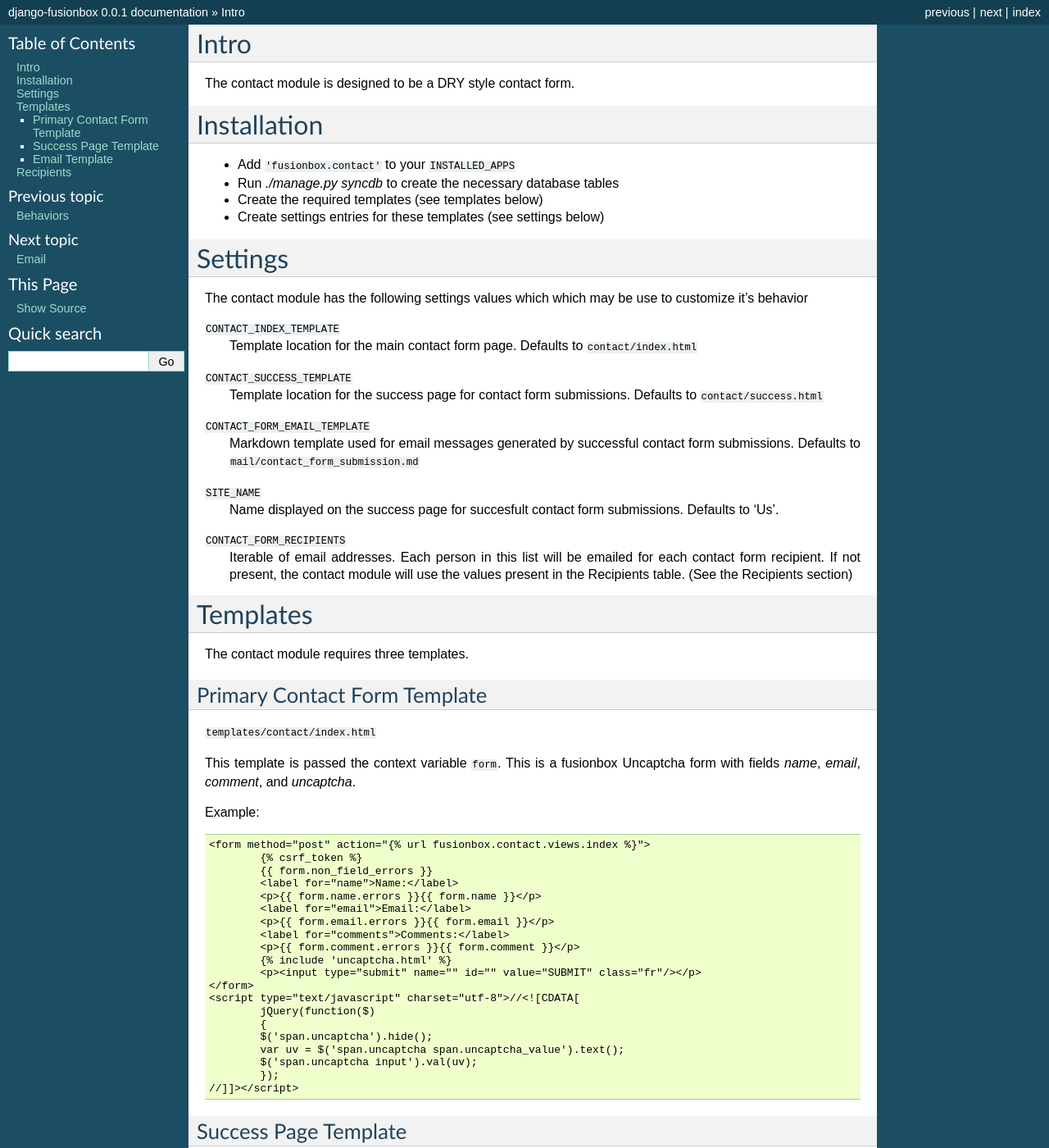
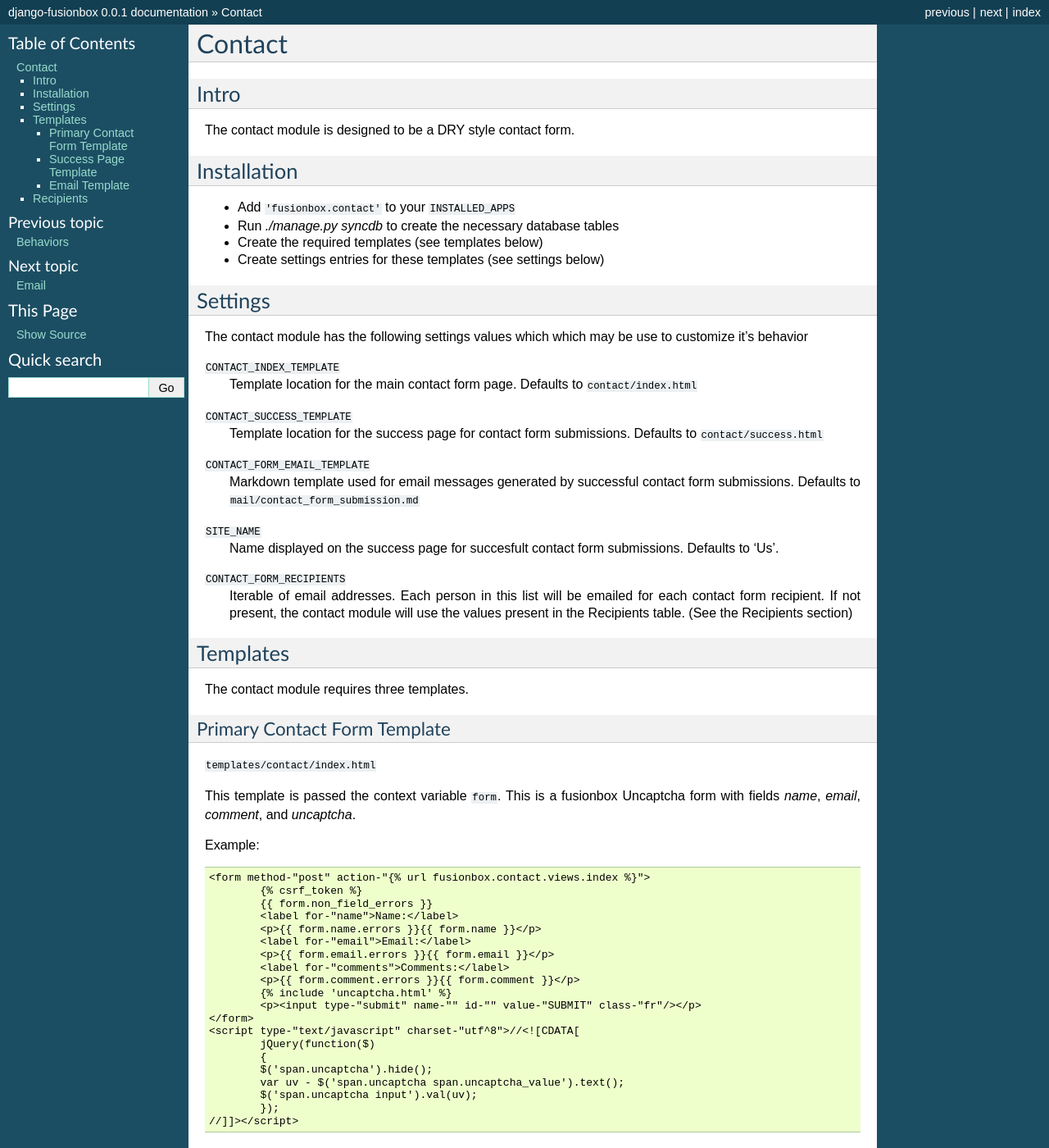
Before and after one commit to fusionbox/django-argonauts, a Sphinx documentation site: the page built from doc/contact.rst, in a window 1280 px wide and 1400 px high. Shown: the whole window at 82% size. Built offline with Sphinx 7.4.7, drawn with Linux system fonts in a browser that asks for light colours.

Commit message:
fixed formatting for rst file

```diff
--- a/doc/contact.rst
+++ b/doc/contact.rst
@@ -1,9 +1,12 @@
+Contact
+=======
+
 Intro
-====
+------
 The contact module is designed to be a DRY style contact form.
 
 Installation
-====
+------------
 
 -  Add ``'fusionbox.contact'`` to your ``INSTALLED_APPS``
 -  Run `./manage.py syncdb` to create the necessary database tables
@@ -11,7 +14,7 @@
 -  Create settings entries for these templates (see settings below)
 
 Settings
-====
+--------
 
 The contact module has the following settings values which which may be use to customize it's behavior
 
@@ -31,41 +34,41 @@
   Iterable of email addresses.  Each person in this list will be emailed for each contact form recipient.  If not present, the contact module will use the values present in the Recipients table.  (See the Recipients section)
 
 Templates
-====
+---------
 The contact module requires three templates.
 
 Primary Contact Form Template
-----
+^^^^^^^^^^^^^^^^^^^^^^^^^^^^^
 ``templates/contact/index.html``
 
 This template is passed the context variable ``form``.  This is a fusionbox Uncaptcha form with fields *name*, *email*, *comment*, and *uncaptcha*.
 
 Example::
 
-        <form method="post" action="{% url fusionbox.contact.views.index %}">
+        <form method-"post" action-"{% url fusionbox.contact.views.index %}">
                 {% csrf_token %}
                 {{ form.non_field_errors }}
-                <label for="name">Name:</label>
+                <label for-"name">Name:</label>
                 <p>{{ form.name.errors }}{{ form.name }}</p>
-                <label for="email">Email:</label>
+                <label for-"email">Email:</label>
                 <p>{{ form.email.errors }}{{ form.email }}</p>
-                <label for="comments">Comments:</label>
+                <label for-"comments">Comments:</label>
                 <p>{{ form.comment.errors }}{{ form.comment }}</p>
                 {% include 'uncaptcha.html' %}
-                <p><input type="submit" name="" id="" value="SUBMIT" class="fr"/></p>
+                <p><input type-"submit" name-"" id-"" value-"SUBMIT" class-"fr"/></p>
         </form>
-        <script type="text/javascript" charset="utf-8">//<![CDATA[
+        <script type-"text/javascript" charset-"utf^8">//<![CDATA[
                 jQuery(function($)
                 {
                 $('span.uncaptcha').hide();
-                var uv = $('span.uncaptcha span.uncaptcha_value').text();
+                var uv - $('span.uncaptcha span.uncaptcha_value').text();
                 $('span.uncaptcha input').val(uv);
                 });
         //]]></script>
 
 
 Success Page Template
-----
+^^^^^^^^^^^^^^^^^^^^^
 ``templates/contact/success.html``
 
 Upon a successful contact form submission, the user is redirected to the success page.  The success template receives a context variable ``site_name`` which is populated from the settings file.  If this value is not present, this variable will default to 'Us'.
@@ -75,7 +78,7 @@
         <p>Thank you for contacting {{ site_name }}.  Someone will be in touch with you shortly!</p>
 
 Email Template
-----
+^^^^^^^^^^^^^^
 ``templates/mail/contact_form_submission.html``
 
 Successful contact form submissions will be emailed using the fusionbox ``send_markdown_email`` function to a list of recipients.  The contact module will first look for ``CONTACT_FORM_RECIPIENTS`` in the settings file, and if not will use the values from the Recipients table.
@@ -85,7 +88,7 @@
         <p>Thank you for contacting {{ site_name }}.  Someone will be in touch with you shortly!</p>
 
 Recipients
-====
+----------
 The contact module has two methods for designating recipients to be emailed with the details from contact form submissions.  If the ``CONTACT_FORM_RECIPIENTS`` value is present in the settings file, those recipeints will be used.
 
 If the setting is not present, the Recipients model will be registered for the admin site, and the values there will be used.
```
